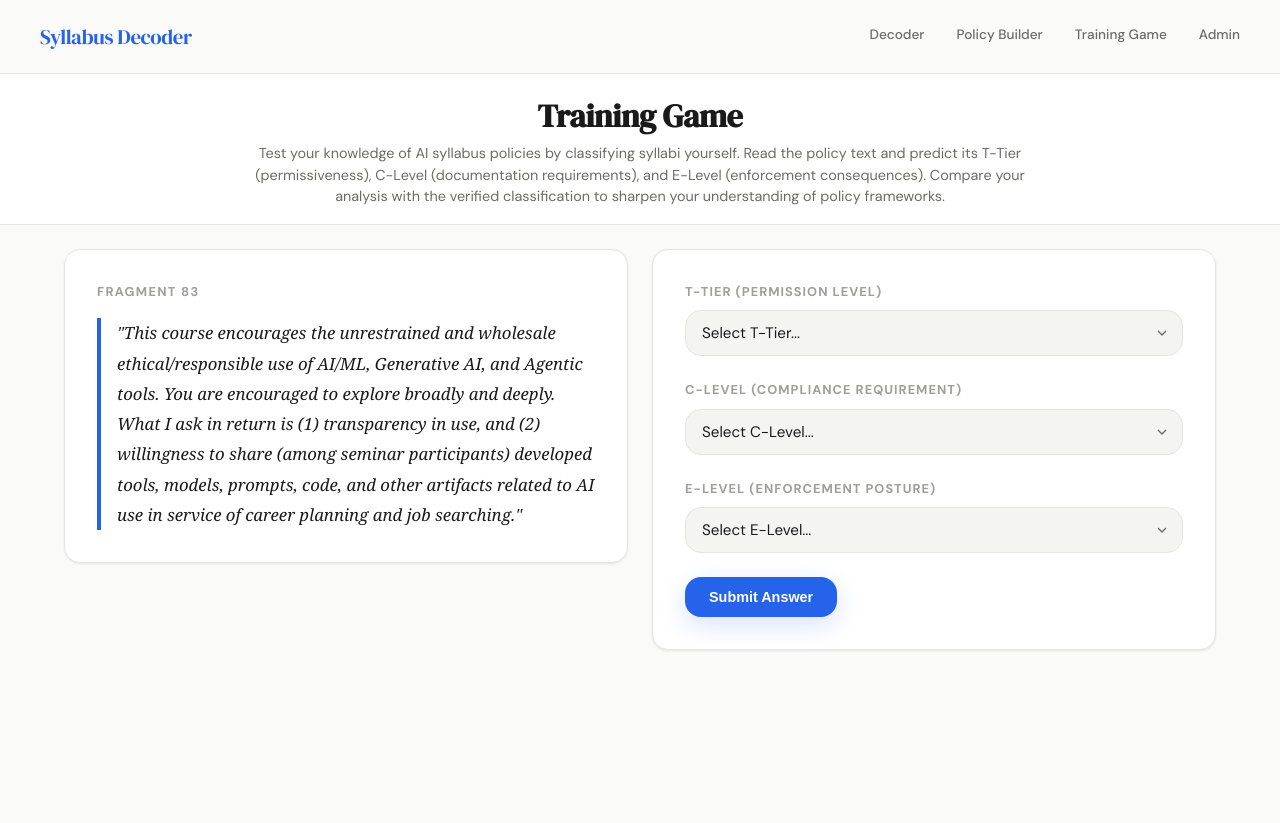
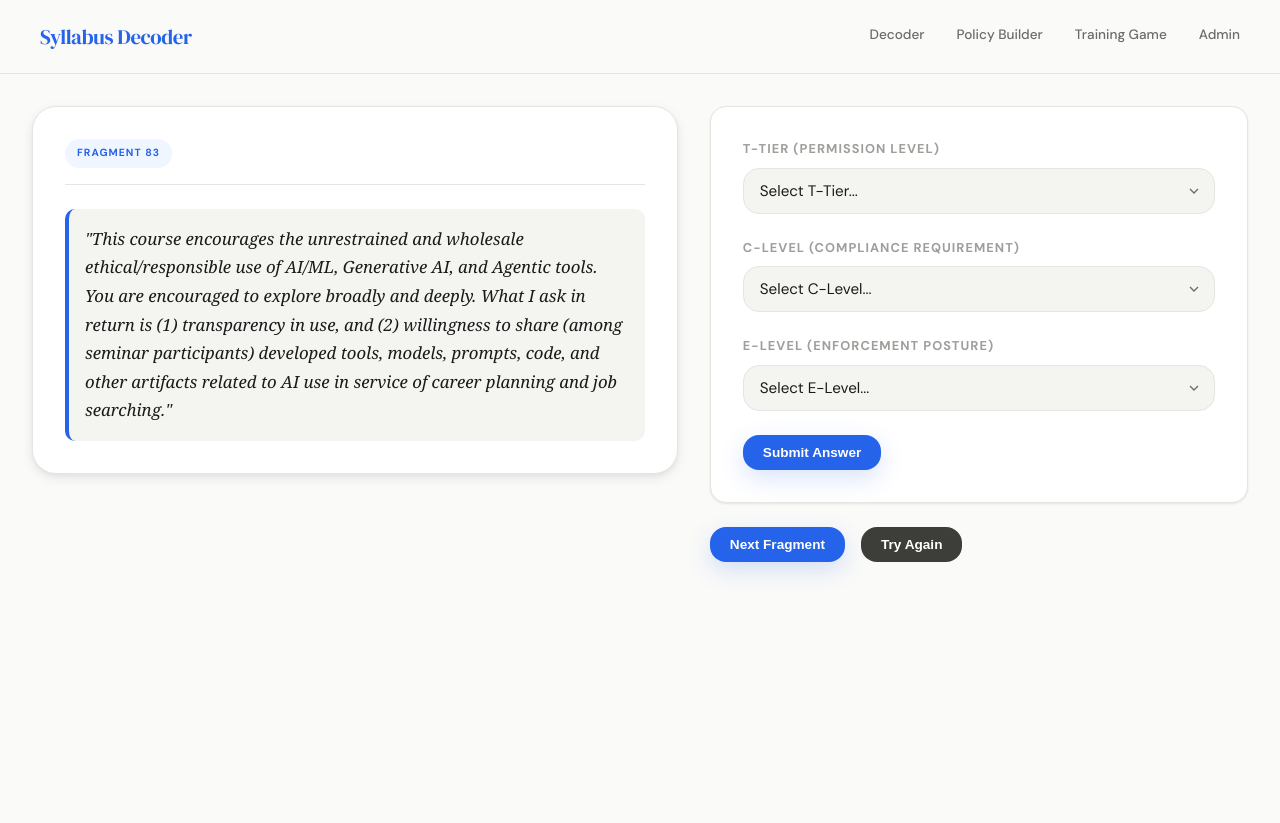
Before and after one commit to aninuona/syllabus-decoder, a Flask app: page /traininggame in a window 1280 px wide. After the commit the page ends 576 px from the top, so only its background shows below. Run offline with Flask 3, Linux system fonts and the light colour scheme; data comes from the database, SQL or seed files in the repository.

Commit message:
Update training_game.html

```diff
--- a/templates/training_game.html
+++ b/templates/training_game.html
@@ -245,125 +229,114 @@
       .btn-secondary {
         background: var(--ink-2);
         color: white;
-        padding: 12px 24px;
         border: none;
+        padding: 10px 20px;
         border-radius: var(--r-lg);
+        font-size: 0.85rem;
+        font-weight: 600;
         cursor: pointer;
-        font-size: 0.9rem;
-        font-weight: 600;
-        transition: background-color var(--t-fast), transform var(--t-fast);
-        flex: 1;
+        transition: all var(--t-fast) var(--ease);
       }
 
       .btn-secondary:hover {
-        background-color: var(--ink-3);
-        transform: translateY(-1px);
-      }
-
-      .btn-secondary:active {
-        transform: translateY(0);
+        background: var(--ink-3);
       }
 
       .btn-primary {
         background: var(--blue);
         color: white;
-        padding: 12px 24px;
         border: none;
+        padding: 10px 20px;
         border-radius: var(--r-lg);
+        font-size: 0.85rem;
+        font-weight: 600;
         cursor: pointer;
-        font-size: 0.9rem;
-        font-weight: 600;
-        transition: background-color var(--t-fast), transform var(--t-fast);
-        flex: 1;
+        transition: all var(--t-fast) var(--ease);
+        box-shadow: var(--shadow-blue);
       }
 
       .btn-primary:hover {
-        background-color: var(--blue-hover);
-        transform: translateY(-1px);
+        background: var(--blue-hover);
       }
 
-      .btn-primary:active {
-        transform: translateY(0);
+      .game-container {
+        display: grid;
+        grid-template-columns: 1.2fr 1fr;
+        gap: var(--space-8);
+        max-width: 1400px;
+        margin: 0 auto;
+        padding: var(--space-8);
+        min-height: calc(100vh - 100px);
       }
 
-      main {
-        max-width: 100%;
-        width: 100%;
-        margin: 0 auto;
-        padding: var(--space-8);
-        background: var(--canvas);
-      }
-
-      .main-content {
-        display: flex;
-        flex-direction: row;
-        gap: var(--space-8);
-        width: 100%;
-      }
-
-      .fragment-text-section {
-        flex: 1;
-        min-width: 0;
-      }
-
-      .cards-container {
-        flex: 3;
-        min-width: 0;
-      }
-
-      .fragment-container {
+      .fragment-card {
         background: var(--surface);
         border: 1.5px solid var(--border);
-        border-radius: var(--r-lg);
+        border-radius: var(--r-xl);
         padding: var(--space-8);
-        box-shadow: var(--shadow-sm);
+        box-shadow: var(--shadow-md);
         position: sticky;
         top: var(--space-8);
+        height: fit-content;
+        max-height: calc(100vh - 120px);
+        display: flex;
+        flex-direction: column;
       }
 
       .fragment-header {
-        font-size: 0.8rem;
+        display: flex;
+        align-items: center;
+        gap: var(--space-3);
+        margin-bottom: var(--space-6);
+        padding-bottom: var(--space-4);
+        border-bottom: 1px solid var(--border);
+      }
+
+      .fragment-badge {
+        background: var(--blue-light);
+        color: var(--blue);
+        font-size: 0.65rem;
         font-weight: 700;
         text-transform: uppercase;
         letter-spacing: 0.1em;
-        color: var(--ink-4);
-        margin-bottom: var(--space-4);
+        padding: 6px 12px;
+        border-radius: var(--r-full);
       }
 
-      .fragment-number {
-        font-size: 0.9rem;
-        color: var(--ink-3);
-        margin-bottom: var(--space-4);
-      }
-
-      .fragment-text {
-        font-size: 1rem;
+      .fragment-card blockquote {
+        font-size: clamp(0.95rem, 1.5vw, 1.05rem);
         line-height: 1.7;
         color: var(--ink);
         font-style: italic;
+        margin: 0;
+        padding: var(--space-4);
+        background: var(--surface-2);
+        border-left: 4px solid var(--blue);
+        border-radius: var(--r-md);
+        overflow-y: auto;
+        min-height: 200px;
+        height: 100%;
       }
 
-      @media (max-width: 1200px) {
-        .main-content {
-          flex-direction: column;
+      @media (max-width: 1024px) {
+        .game-container {
+          grid-template-columns: 1fr;
+          gap: var(--space-6);
         }
 
-        .fragment-container {
-          position: static;
+        .fragment-card {
+          position: relative;
+          top: 0;
+          max-height: 400px;
         }
 
         .result-container.show {
-          flex-direction: column;
-        }
-
-        .result-column {
-          flex: 1;
+          grid-template-columns: 1fr;
         }
       }
     </style>
 </head>
 <body>
-
   <nav class="main-nav">
     <div class="logo"><a href="/">Syllabus Decoder</a></div>
     <div class="nav-links">
@@ -373,11 +346,6 @@
       <a href="/admin">Admin</a>
     </div>
   </nav>
-
-  <header class="game-header">
-    <h1>Training Game</h1>
-    <p class="game-description">Test your knowledge of AI syllabus policies by classifying syllabi yourself. Read the policy text and predict its T-Tier (permissiveness), C-Level (documentation requirements), and E-Level (enforcement consequences). Compare your analysis with the verified classification to sharpen your understanding of policy frameworks.</p>
-  </header>
 
   <main class="game-container">
     <div class="fragment-card">
@@ -431,67 +399,73 @@
         <!-- T Column -->
         <div class="result-column" id="t-column">
           <div class="comparison-card" id="t-card">
-            <div class="card-header">Permissiveness</div>
+            <div class="card-header">Your vs Verified</div>
             <div class="card-content">
               <div class="card-value">
-                <span class="card-label">You</span>
+                <span class="card-label">Your T-Level</span>
                 <span class="card-code" id="t-user-code"></span>
               </div>
               <div class="card-value">
-                <span class="card-label">Verified</span>
+                <span class="card-label">Database T-Level</span>
                 <span class="card-code" id="t-correct-code"></span>
               </div>
+            </div>
+          </div>
+          <div class="explanation-section">
+            <div class="explanation-header">T-Tier Analysis</div>
+            <div class="explanation-text" id="t-explanation"></div>
+          </div>
+          <div class="definition-panel" id="t-definitions"></div>
         </div>
 
         <!-- C Column -->
         <div class="result-column" id="c-column">
           <div class="comparison-card" id="c-card">
-              <div class="card-header">Compliance</div>
+            <div class="card-header">Your vs Verified</div>
             <div class="card-content">
               <div class="card-value">
-                  <span class="card-label">You</span>
+                <span class="card-label">Your C-Level</span>
                 <span class="card-code" id="c-user-code"></span>
               </div>
               <div class="card-value">
-                  <span class="card-label">Verified</span>
+                <span class="card-label">Database C-Level</span>
                 <span class="card-code" id="c-correct-code"></span>
               </div>
             </div>
-              <div class="definition-tooltip" id="c-tooltip"></div>
           </div>
           <div class="explanation-section">
             <div class="explanation-header">Compliance Analysis</div>
             <div class="explanation-text" id="c-explanation"></div>
           </div>
+          <div class="definition-panel" id="c-definitions"></div>
         </div>
 
         <!-- E Column -->
         <div class="result-column" id="e-column">
           <div class="comparison-card" id="e-card">
-              <div class="card-header">Enforcement</div>
+            <div class="card-header">Your vs Verified</div>
             <div class="card-content">
               <div class="card-value">
-                  <span class="card-label">You</span>
+                <span class="card-label">Your E-Level</span>
                 <span class="card-code" id="e-user-code"></span>
               </div>
               <div class="card-value">
-                  <span class="card-label">Verified</span>
+                <span class="card-label">Database E-Level</span>
                 <span class="card-code" id="e-correct-code"></span>
               </div>
             </div>
-              <div class="definition-tooltip" id="e-tooltip"></div>
           </div>
           <div class="explanation-section">
             <div class="explanation-header">Enforcement Analysis</div>
             <div class="explanation-text" id="e-explanation"></div>
           </div>
+          <div class="definition-panel" id="e-definitions"></div>
         </div>
       </div>
 
       <div class="button-row">
         <button class="btn-primary" onclick="nextFragment()">Next Fragment</button>
         <button class="btn-secondary" onclick="resetQuiz()">Try Again</button>
-        </div>
       </div>
     </div>
   </main>
@@ -597,7 +571,7 @@
       document.getElementById('t-correct-code').textContent = result.correct_t;
       document.getElementById('t-card').className = 'comparison-card ' + getCardClass(result.user_t, result.correct_t);
       document.getElementById('t-explanation').textContent = result.t_explanation;
-      document.getElementById('t-tooltip').innerHTML = buildDefinitionPanel(
+      document.getElementById('t-definitions').innerHTML = buildDefinitionPanel(
         result.user_t,
         result.correct_t,
         tierDefinitions
@@ -609,7 +583,7 @@
       document.getElementById('c-correct-code').textContent = result.correct_c;
       document.getElementById('c-card').className = 'comparison-card ' + getCardClass(result.user_c, result.correct_c);
       document.getElementById('c-explanation').textContent = result.c_explanation;
-      document.getElementById('c-tooltip').innerHTML = buildDefinitionPanel(
+      document.getElementById('c-definitions').innerHTML = buildDefinitionPanel(
         result.user_c,
         result.correct_c,
         complianceDefinitions
@@ -621,11 +595,16 @@
       document.getElementById('e-correct-code').textContent = result.correct_e;
       document.getElementById('e-card').className = 'comparison-card ' + getCardClass(result.user_e, result.correct_e);
       document.getElementById('e-explanation').textContent = result.e_explanation;
-      document.getElementById('e-tooltip').innerHTML = buildDefinitionPanel(
+      document.getElementById('e-definitions').innerHTML = buildDefinitionPanel(
         result.user_e,
         result.correct_e,
         enforcementDefinitions
       );
+
+      // Attach click listeners
+      document.getElementById('t-card').onclick = () => toggleDefinitions('t-definitions');
+      document.getElementById('c-card').onclick = () => toggleDefinitions('c-definitions');
+      document.getElementById('e-card').onclick = () => toggleDefinitions('e-definitions');
     }
 
     function buildDefinitionPanel(userCode, correctCode, definitions) {
@@ -636,6 +615,11 @@
           <div class="definition-text">${definitions[code].desc}</div>
         </div>
       `).join('');
+    }
+
+    function toggleDefinitions(panelId) {
+      const panel = document.getElementById(panelId);
+      panel.classList.toggle('show');
     }
 
     function nextFragment() {
```
Also changed, not shown: other parts of templates/training_game.html (+37 -53 lines). Lines whose indentation alone changed are shown as unchanged.
